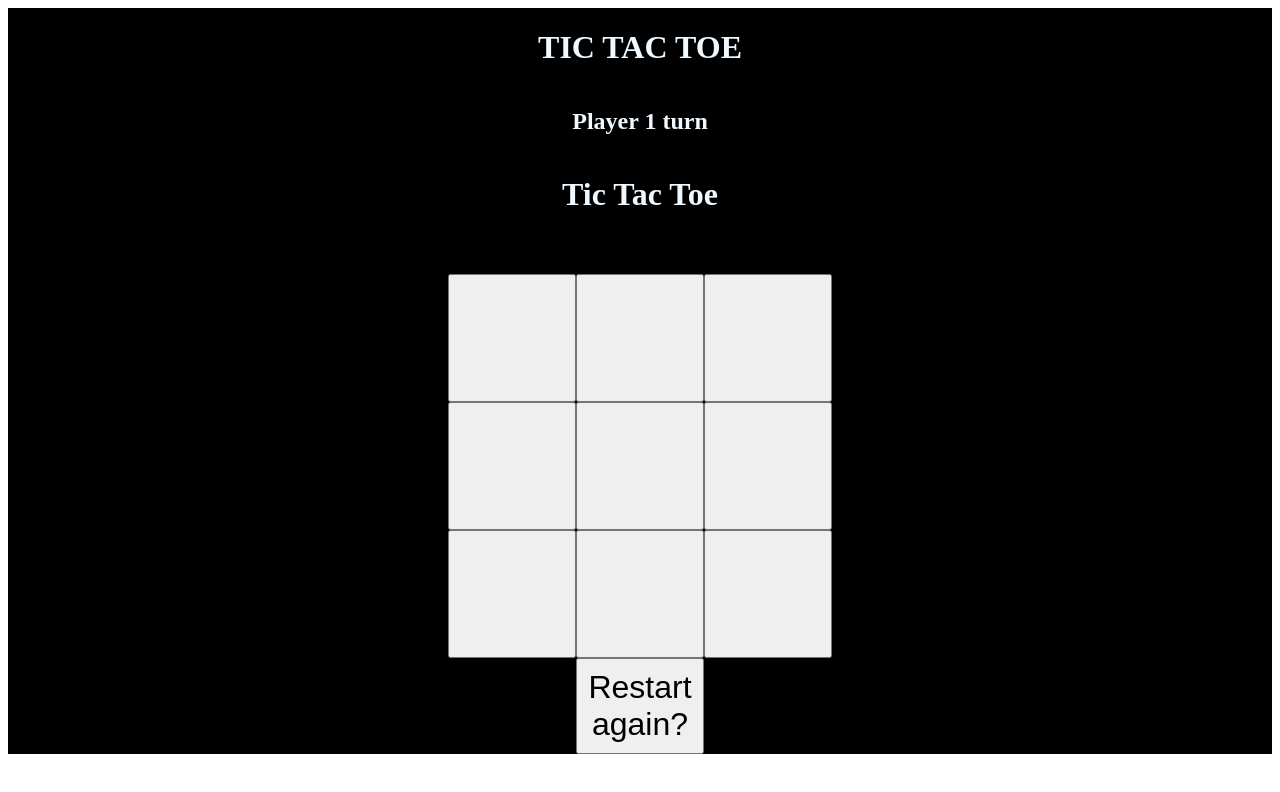
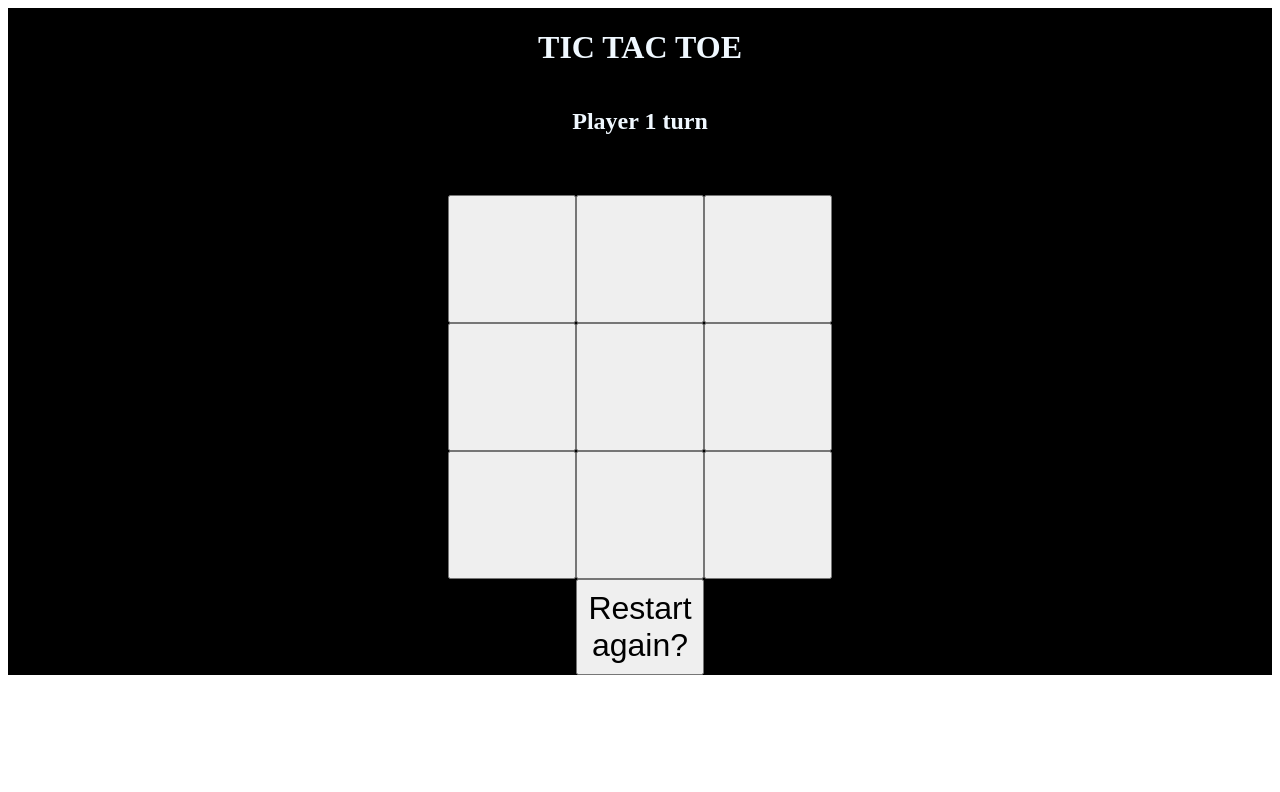
Before and after one commit to Jagath-P/Tic-tac-toe, a plain HTML site: page index.html in a window 1280 px wide. Drawn offline with Linux system fonts and the light colour scheme.

Commit message:
Update index.html

```diff
--- a/index.html
+++ b/index.html
@@ -8,7 +8,7 @@
 </head>
 <body>
     <div class="container">
-        <h1>Tic Tac Toe</h1>
+
         <h2 id="message"></h2>
 
  <div>
```
